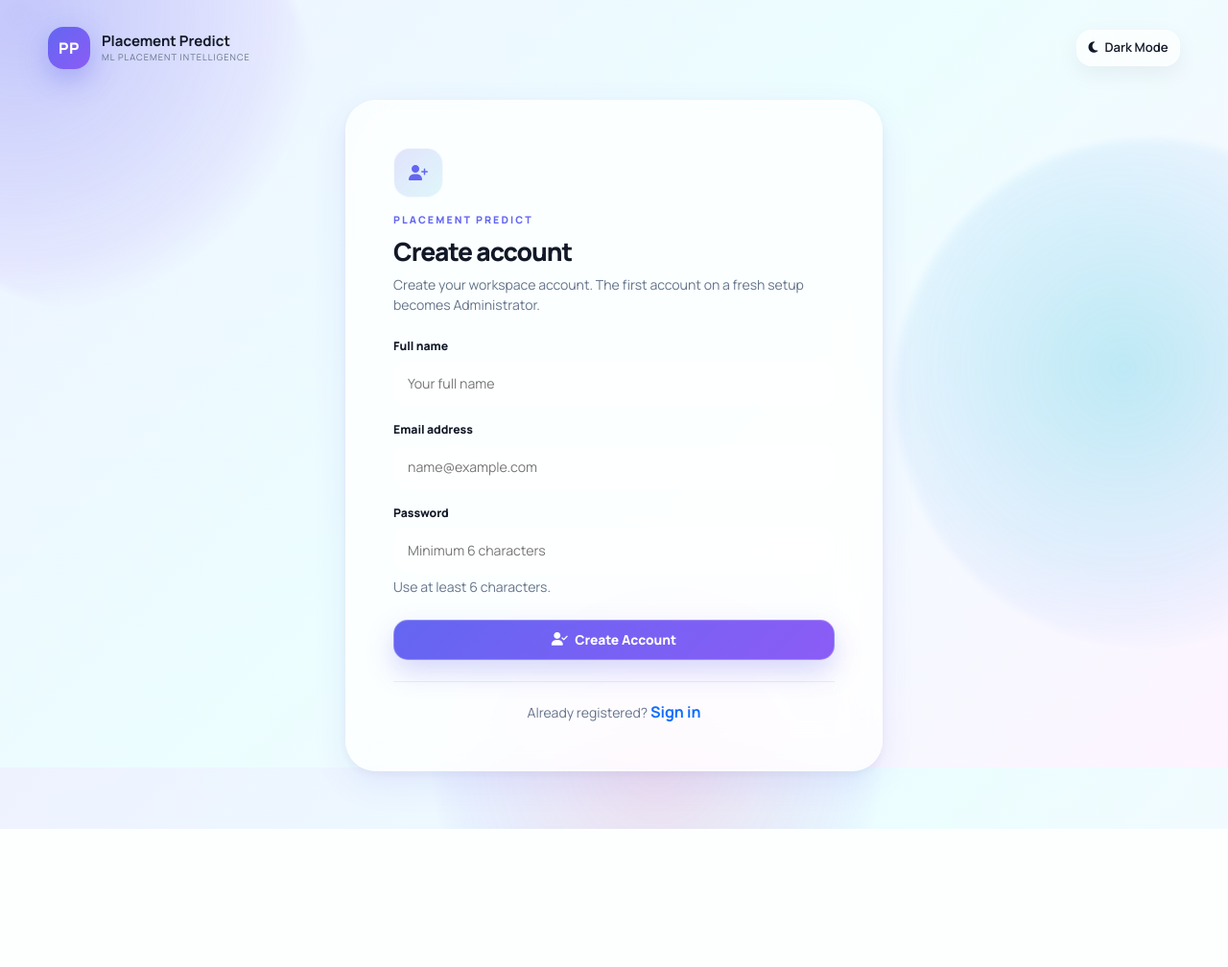
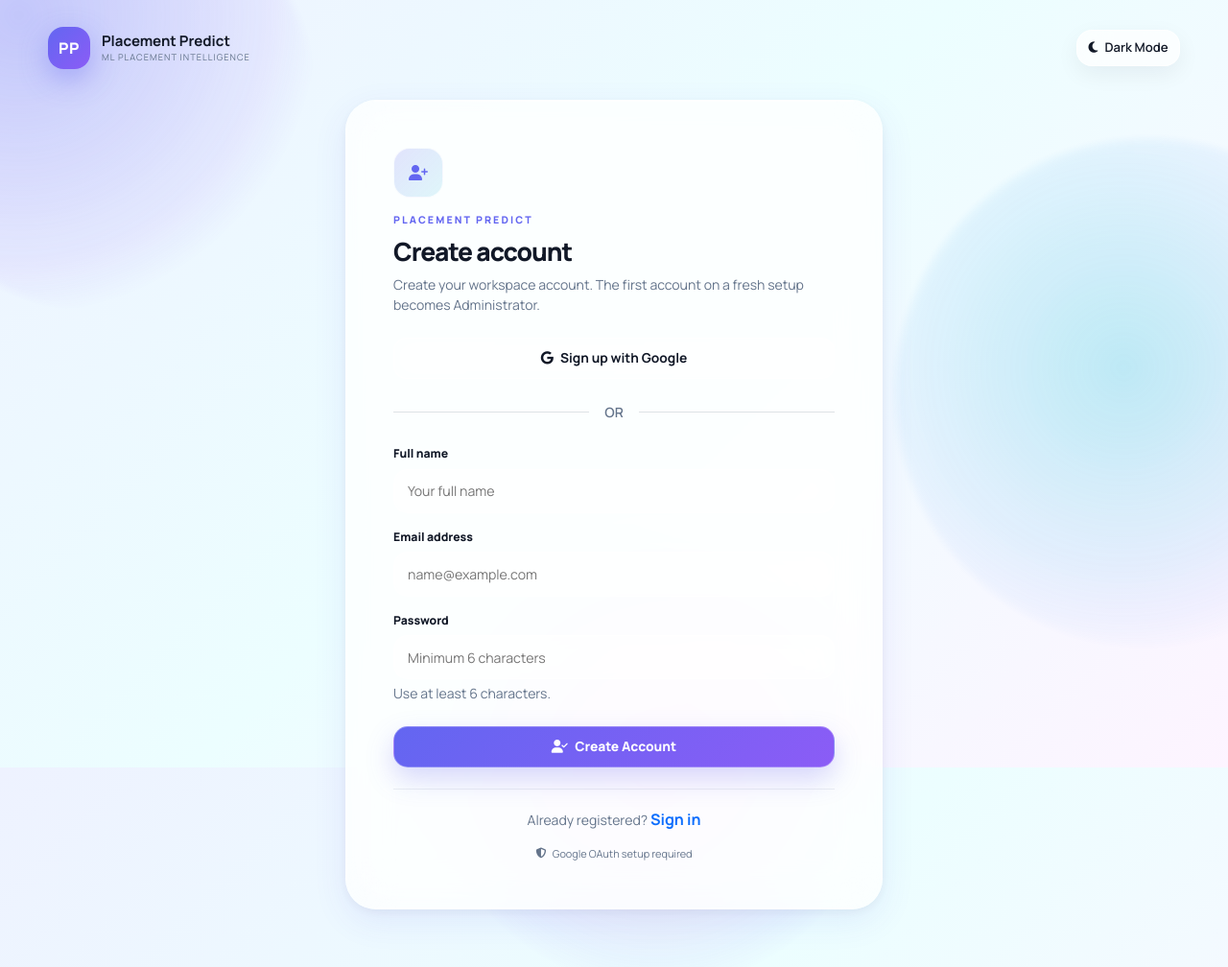
Before and after one commit to void-tech-shiv/Placment-predict, a Flask app: page /register in a window 1280 px wide. Shown: the whole page at 96% size. Before the commit the page ends 864 px from the top, so only its background shows below. Run offline with Flask 3, Linux system fonts and the light colour scheme; some libraries are stand-ins or nearby versions.

Commit message:
fix: always show Google signup action

```diff
--- a/templates/register.html
+++ b/templates/register.html
@@ -8,7 +8,6 @@
     <h3>Create account</h3>
     <p class="text-muted small mb-4">Create your workspace account. The first account on a fresh setup becomes Administrator.</p>
 
-    {% if google_oauth_enabled %}
     <a href="{{ url_for('google_login') }}" class="btn-outline-custom w-100 justify-content-center py-2.5">
       <i class="fa-brands fa-google"></i> Sign up with Google
     </a>
@@ -17,7 +16,6 @@
       <span class="text-muted small fw-semibold">OR</span>
       <div class="flex-grow-1 border-top"></div>
     </div>
-    {% endif %}
 
     <form action="{{ url_for('register') }}" method="POST">
       <input type="hidden" name="csrf_token" value="{{ csrf_token() }}">
@@ -28,6 +26,7 @@
     </form>
 
     <div class="auth-switch"><span class="text-muted small">Already registered? </span><a href="{{ url_for('login') }}" class="fw-bold text-decoration-none text-primary">Sign in</a></div>
+    <div class="auth-mini-note"><i class="fa-solid fa-shield-halved"></i>{% if google_oauth_enabled %} Google OAuth connected{% else %} Google OAuth setup required{% endif %}</div>
   </section>
 </div>
 {% endblock %}
```
